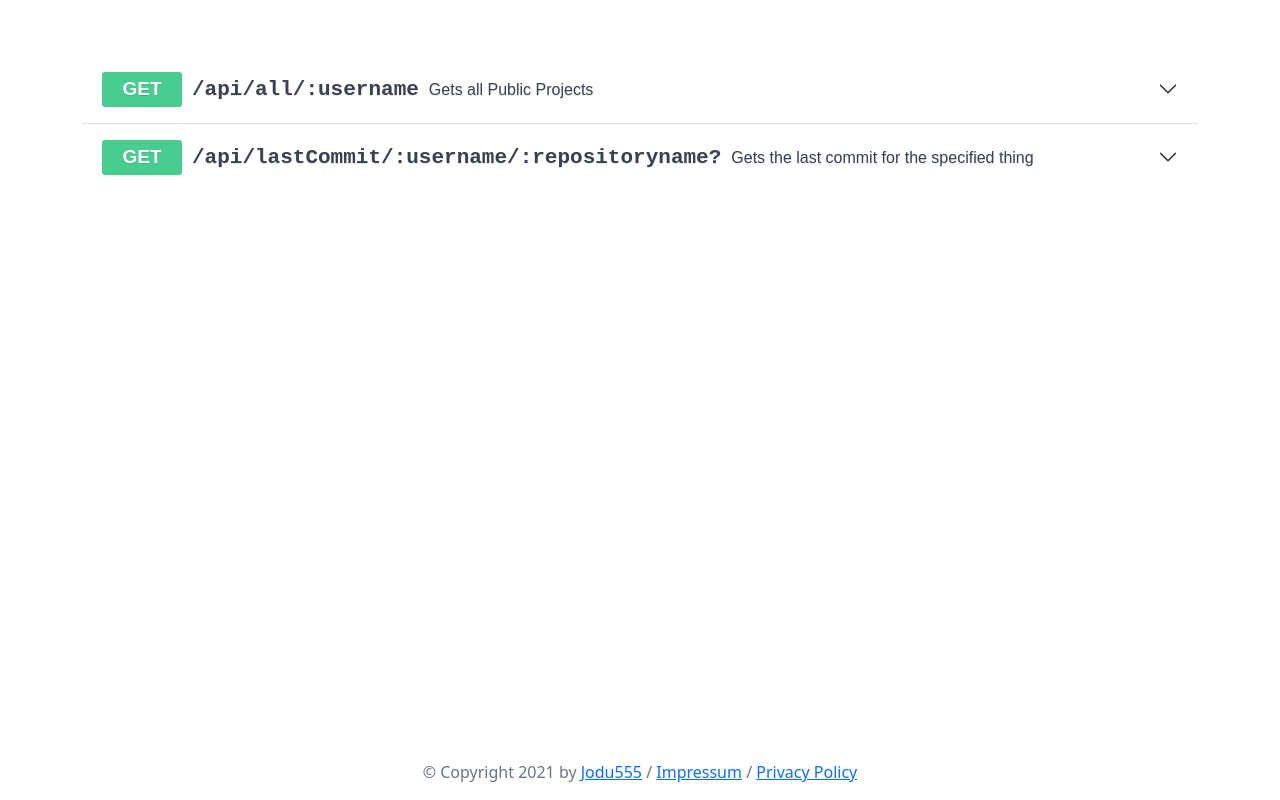
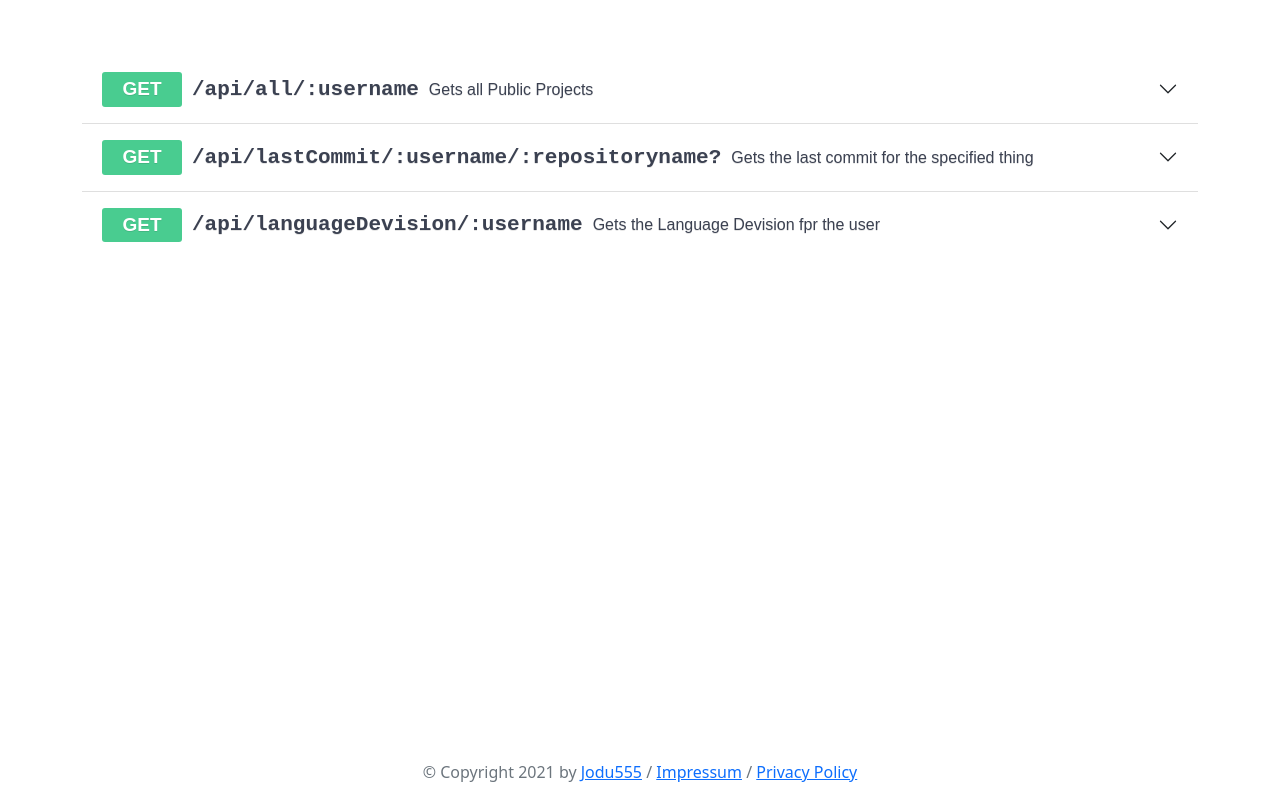
Before and after one commit to Jodu555/github-information-api, a website: page documentation.html in a window 1280 px wide. Drawn offline with nearby package versions, Linux system fonts and the light colour scheme.

Commit message:
added the language devision endpoint

```diff
--- a/documentation.html
+++ b/documentation.html
@@ -174,6 +174,26 @@
 				},
 			}
 		);
+		appendDocPath(
+			'GET',
+			'/api/languageDevision/:username',
+			'Gets the Language Devision fpr the user',
+			'Gets the Language Devision for the specified user',
+			{
+				data: {
+					cache: true,
+					time: 1638361774354,
+					devision: {
+						JavaScript: 20,
+						HTML: 1,
+						EJS: 1,
+						PHP: 1,
+						Vue: 1,
+						Java: 4,
+					},
+				},
+			}
+		);
 
 		class JSONPrinter {
 			replacer(match, pIndent, pKey, pVal, pEnd) {
```
